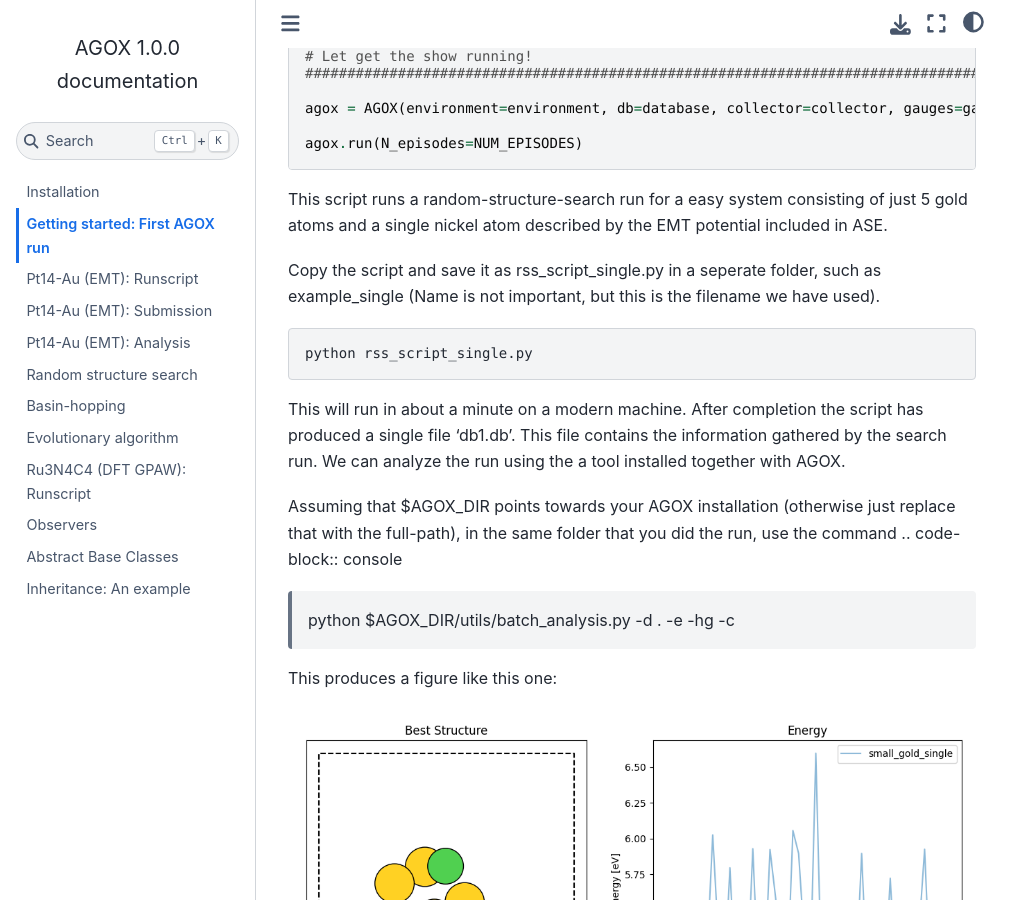
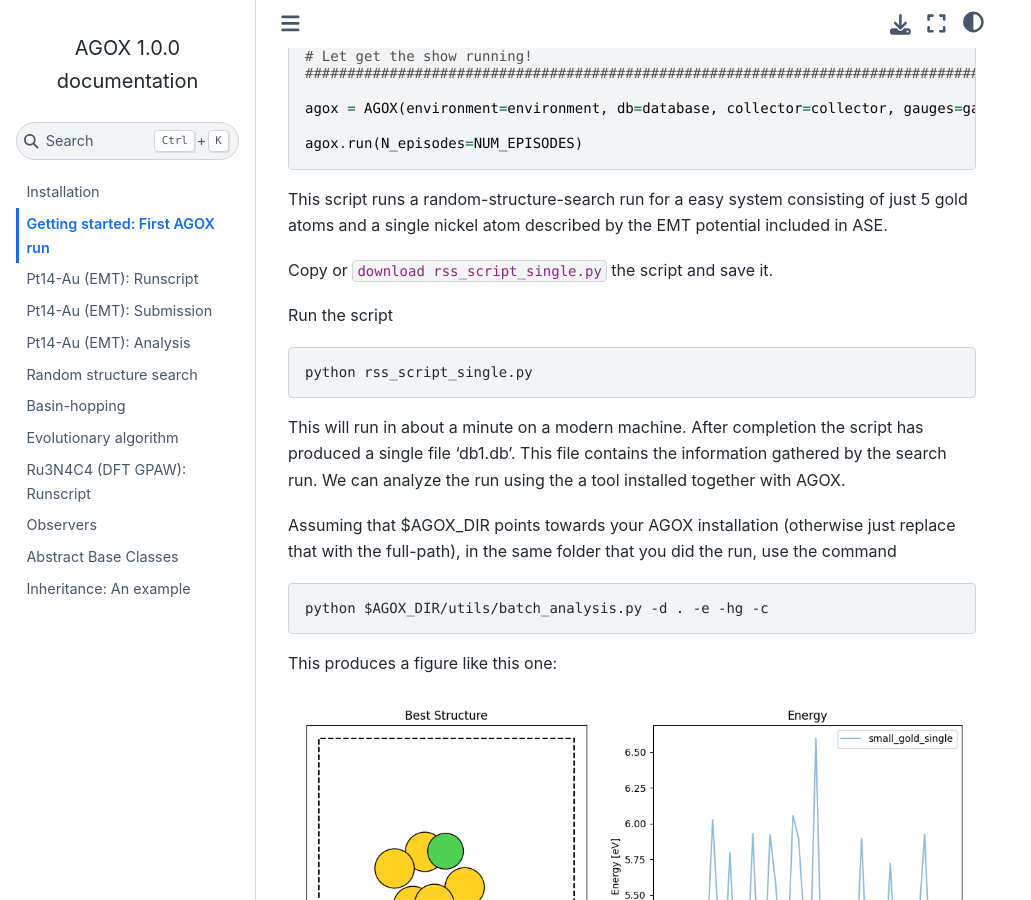
Before and after one commit to kimrojas/agox, a Sphinx documentation site: the page built from docs/source/getting_started/getting_started_running_agox.rst, in a window 1280 px wide and 900 px high, scrolled down 1086 px. Shown: the whole window, without its empty margins (0-1031 px from the left). Built offline with Sphinx 7.4.7 and the Sphinx Book theme 1.1.4, drawn with Linux system fonts in a browser that asks for light colours; cross-references to code outside the pages are shown as plain code.

Commit message:
Updated documentation.

```diff
--- a/docs/source/getting_started/getting_started_running_agox.rst
+++ b/docs/source/getting_started/getting_started_running_agox.rst
@@ -10,7 +10,9 @@ An example of a script is given below.
 This script runs a random-structure-search run for a easy system consisting of just 5 gold atoms and a single nickel atom
 described by the EMT potential included in ASE.
 
-Copy the script and save it as rss_script_single.py in a seperate folder, such as example_single (Name is not important, but this is the filename we have used).
+Copy or :donwload:`download rss_script_single.py` the script and save it.
+
+Run the script
 
 .. code-block:: console
 
@@ -22,6 +24,7 @@ with AGOX.
 
 Assuming that $AGOX_DIR points towards your AGOX installation (otherwise just replace that with the full-path), in the same
 folder that you did the run, use the command
+
 .. code-block:: console
 
    python $AGOX_DIR/utils/batch_analysis.py -d . -e -hg -c
```
